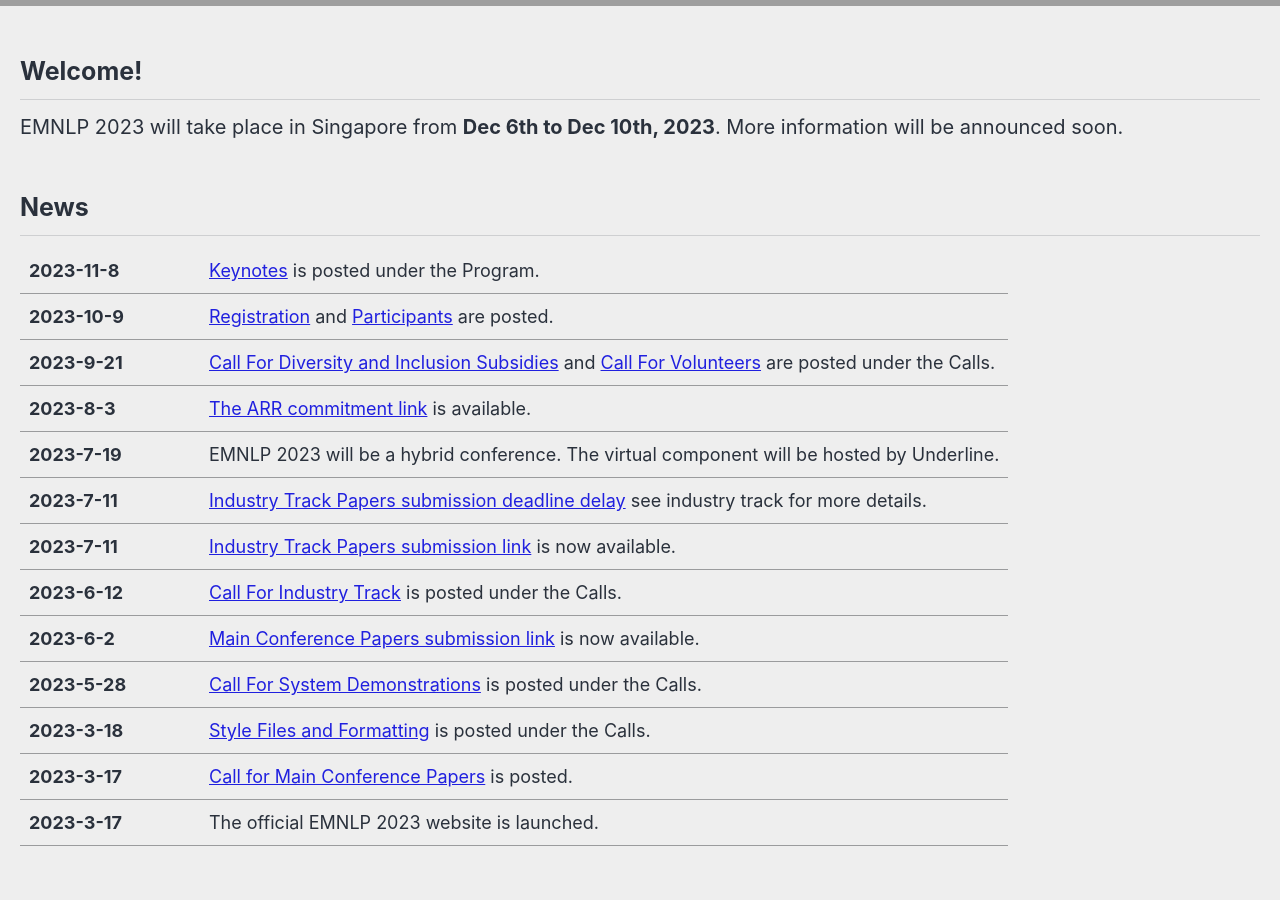
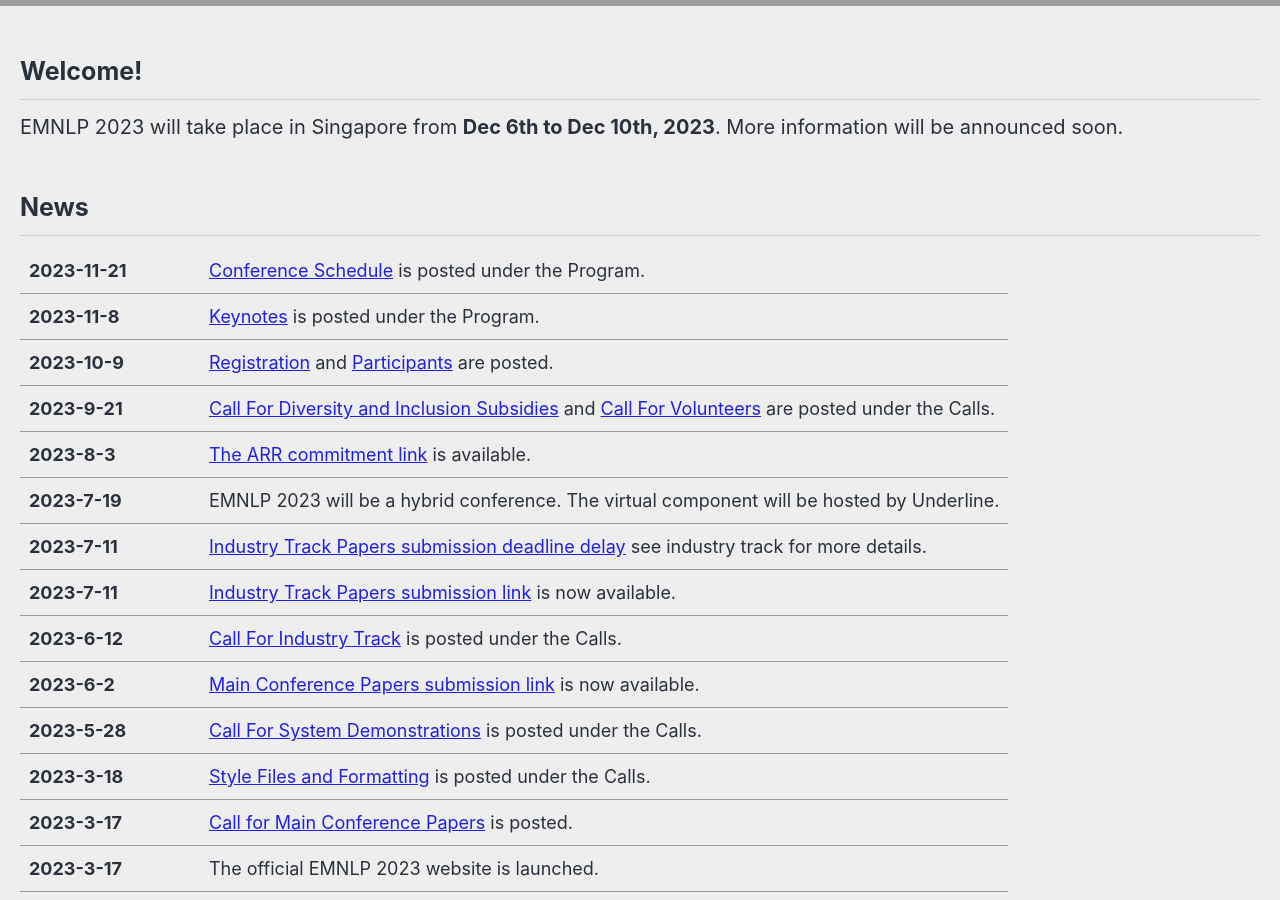
Before and after one commit to acl-org/emnlp-2023, a Jekyll site: the page built from _pages/home.md, in a window 1280 px wide and 900 px high, scrolled down 449 px. Built offline with Jekyll 4.4.1, drawn with Linux system fonts in a browser that asks for light colours; cached includes are drawn as plain includes; nearby versions of some CDN libraries; grey boxes are pictures that could not be loaded.

Commit message:
Update home.md

```diff
--- a/_pages/home.md
+++ b/_pages/home.md
@@ -17,6 +17,7 @@
 .news-table { font-size: .9em; table-layout: fixed; }
 .news-table tr td:nth-child(1) { font-weight: bold; width: 10em; }
 </style>
+| 2023-11-21 |[Conference Schedule](https://2023.emnlp.org/program/) is posted under the Program.
 | 2023-11-8 | [Keynotes](https://2023.emnlp.org/program/keynotes/) is posted under the Program.
 | 2023-10-9 | [Registration](https://2023.emnlp.org/registration/) and [Participants](https://2023.emnlp.org/participants/)  are posted.
 | 2023-9-21 | [Call For Diversity and Inclusion Subsidies](/calls/subsidies/) and  [Call For Volunteers](/volunteers)  are posted under the Calls.
```
